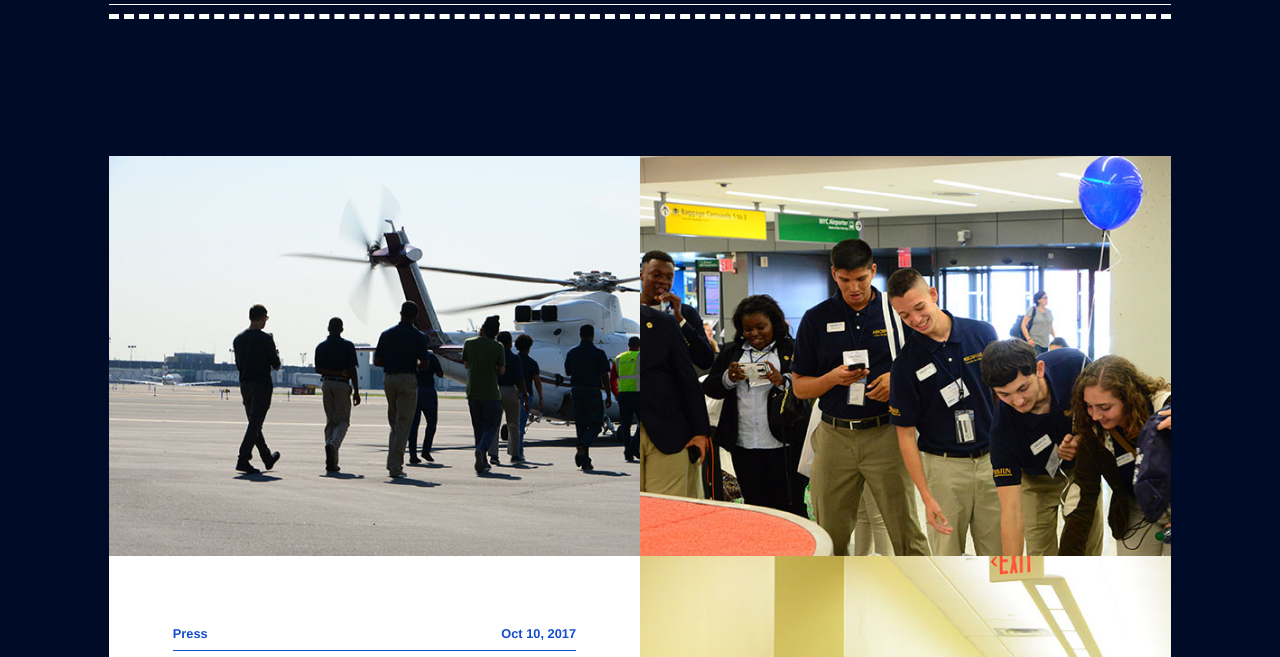
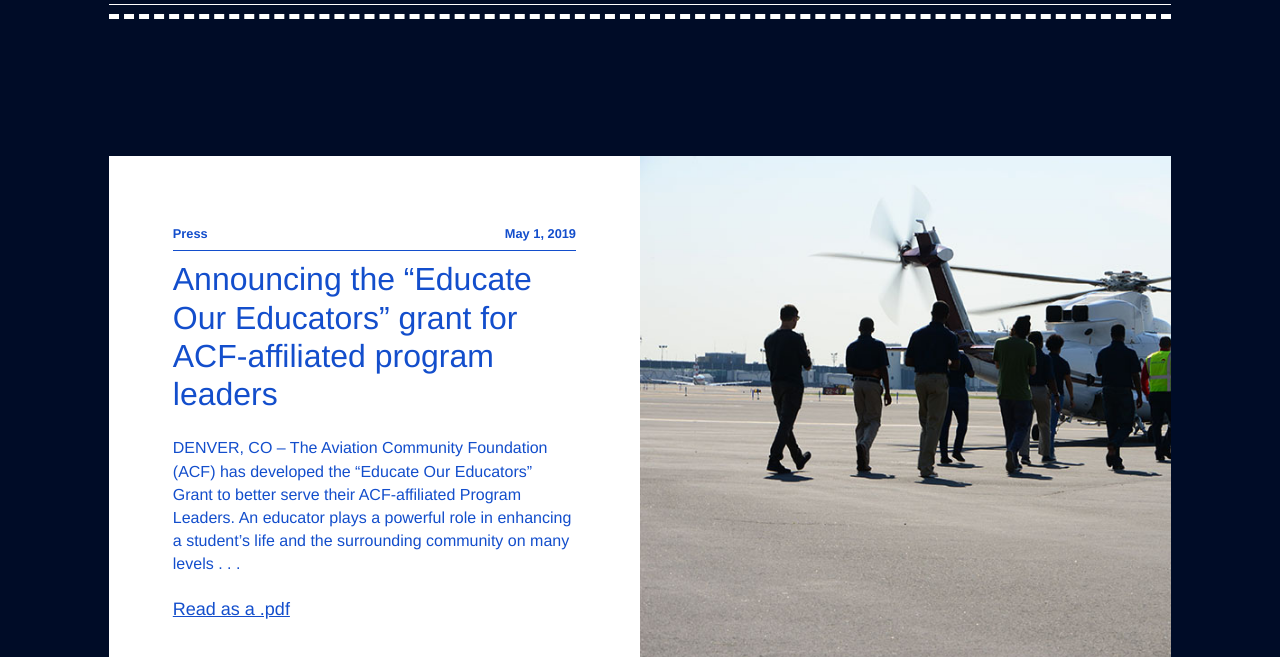
Before and after one commit to twaldorf/acf2017, a website: page media.html in a window 1280 px wide. Shown: the part 282-939 px from the top of the page. Drawn offline with Linux system fonts and the light colour scheme.

Commit message:
update with new team members, media releases

```diff
--- a/css/styles.css
+++ b/css/styles.css
@@ -160,7 +160,7 @@
 }
 .panels .panel.img {
   overflow: hidden;
-  max-height: 400px;
+  max-height: 590px;
 }
 .panels .panel.img img {
   width: 150%;
--- a/media.html
+++ b/media.html
@@ -35,6 +35,18 @@
         <hr class="line dashed">
       </section>
       <section class="panels full bg-dark-blue">
+        <div class="panel copy floating bg-white blue">
+          <div class="row">
+            <h5 class="pb0">Press</h5>
+            <h5 class="pb0">May 1, 2019</h5>
+          </div>
+          <hr class="line blue">
+          <h3>Announcing the “Educate Our Educators” grant for ACF-affiliated program leaders</h3>
+          <p>DENVER, CO – The Aviation Community Foundation (ACF) has developed the “Educate Our Educators” Grant
+            to better serve their ACF-affiliated Program Leaders. An educator plays a powerful role in enhancing a
+            student’s life and the surrounding community on many levels . . .</p>
+          <a href="assets/educate-grant.pdf" class="" target="new">Read as a .pdf</a>
+        </div>
         <div class="panel clean img">
           <img src="img/photography/media17.jpg" alt="">
         </div>
--- a/package.json
+++ b/package.json
@@ -4,13 +4,12 @@
   "description": "Aviation Community Foundation 2017",
   "main": "gulpfile.js",
   "dependencies": {
-    "gulp": "^3.9.1",
-    "gulp-gh-pages": "^0.5.4"
+    "gulp": "^3.9.1"
   },
   "devDependencies": {
     "gulp": "^3.8.8",
     "gulp-concat": "^2.6.1",
-    "gulp-gh-pages": "^0.3.4",
+    "gulp-gh-pages": "^0.5.4",
     "gulp-less": "^3.5.0"
   },
   "scripts": {
```
Also changed, not shown: team.html (+25 -11 lines), img/profiles/amber.png (added), 2 other files.
